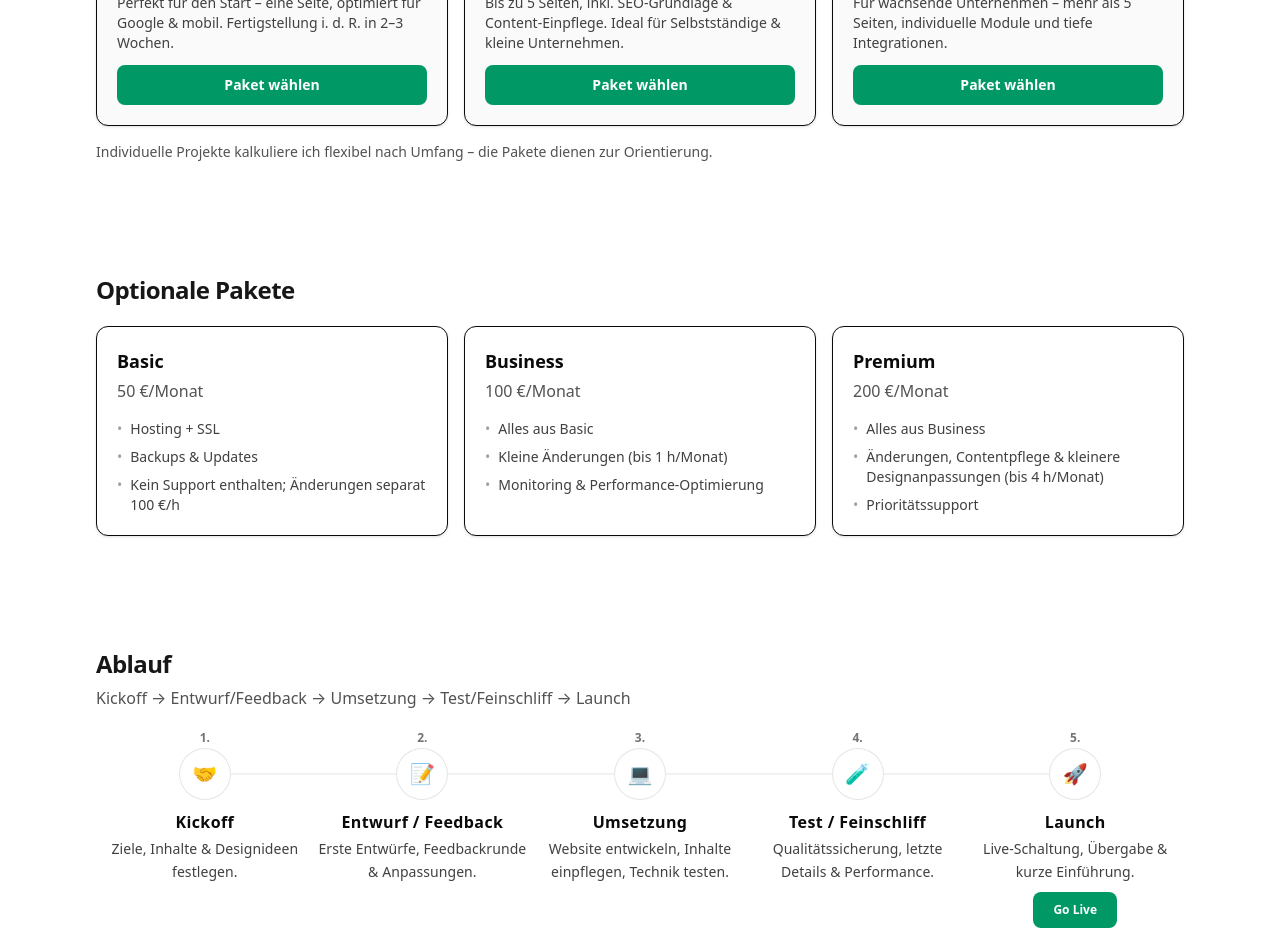
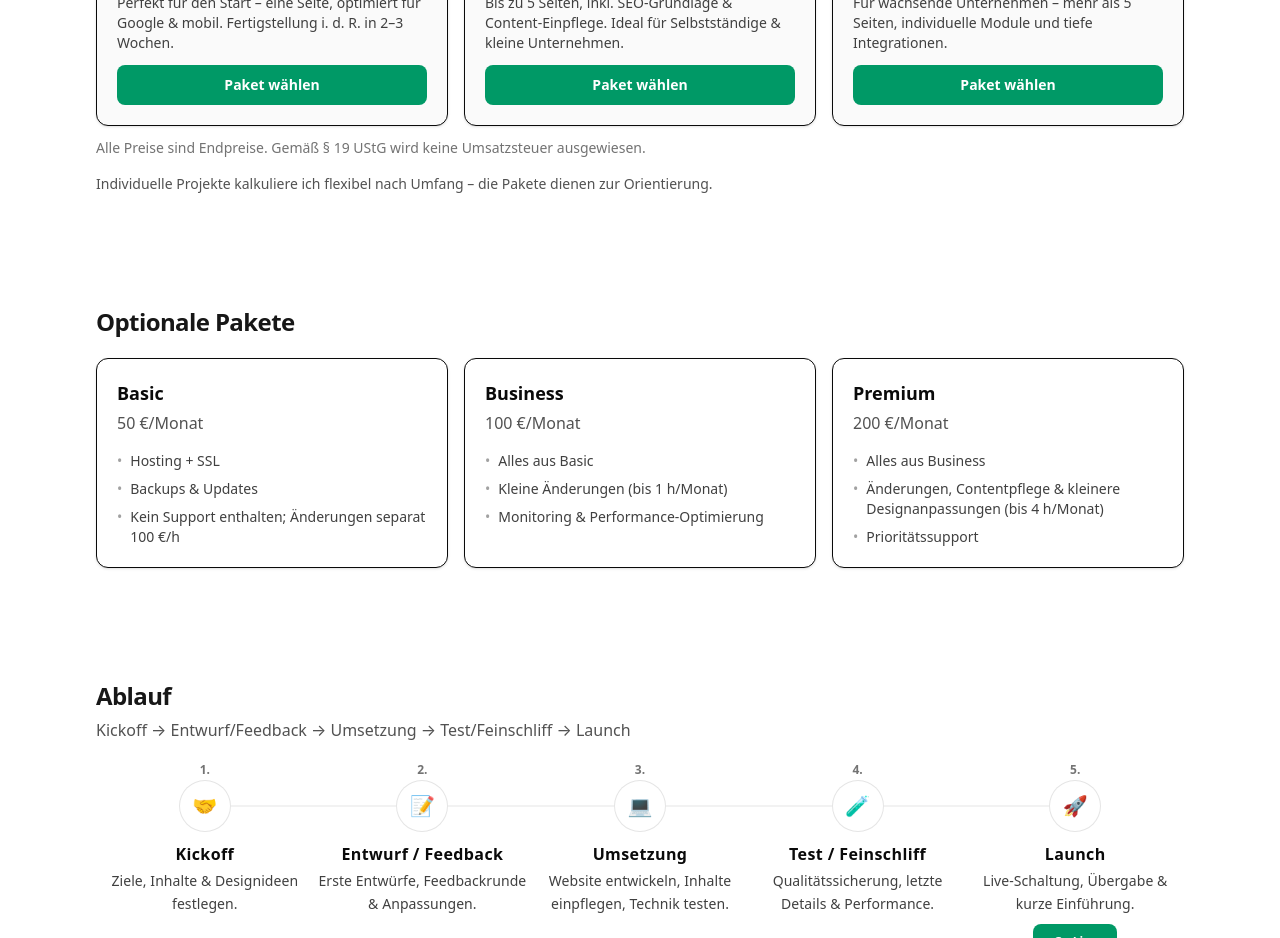
Before and after one commit to Remodops/digitalwerk, a Next.js app: page /leistungen in a window 1280 px wide. Shown: the part 1420-2358 px from the top of the page. Built offline with nearby package versions, Linux system fonts and the light colour scheme; no server answers.

Commit message:
(pricing): Hinweis zu Endpreisen und §19 UStG unter Paketen ergänzt

```diff
--- a/src/app/(site)/leistungen/page.tsx
+++ b/src/app/(site)/leistungen/page.tsx
@@ -144,6 +144,7 @@ export default function Page() {
             </div>
           ))}
         </div>
+        <p className="mt-3 text-xs sm:text-sm text-neutral-500 dark:text-neutral-400">Alle Preise sind Endpreise. Gemäß § 19 UStG wird keine Umsatzsteuer ausgewiesen.</p>
         <p className="mt-4 text-sm text-neutral-600">Individuelle Projekte kalkuliere ich flexibel nach Umfang – die Pakete dienen zur Orientierung.</p>
       </Section>
       <Section title="Optionale Pakete" className="py-6 sm:py-8">
```
